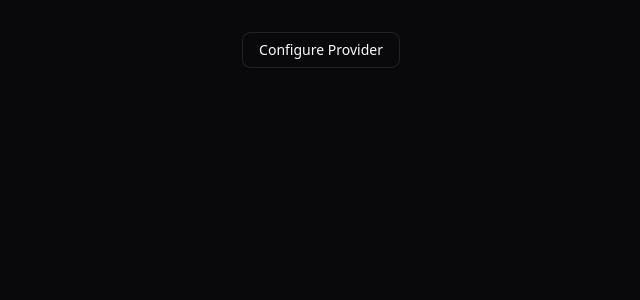
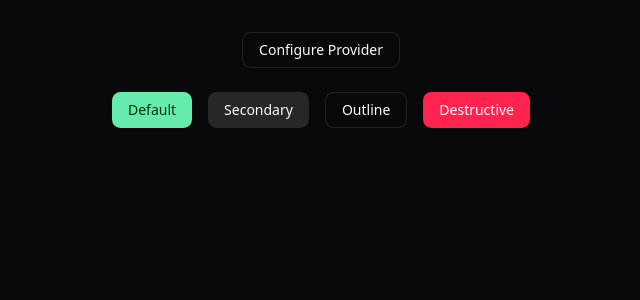
Before and after one commit to lichtlabs/serie-path, a Next.js app: page /component-previews in a window 1280 px wide. Shown: the top 300 px of the page, without its empty margins (319-959 px from the left). Built offline with nearby package versions, Linux system fonts and the light colour scheme.

Commit message:
feat(component-previews): add button components to the preview page
fix(globals.css): update primary-foreground and destructive color variables
fix(ai-provider-settings): improve config handling in handleSave function

```diff
--- a/app/component-previews/page.tsx
+++ b/app/component-previews/page.tsx
@@ -1,10 +1,17 @@
 import AIProviderSettings from "@/components/ai-provider-settings"
+import { Button } from "@/components/ui/button"
 
 export default function ComponentPreviewPage() {
     return (
         <div className="p-8">
-            <div className="flex flex-col items-center justify-center">
+            <div className="flex flex-col items-center justify-center gap-6">
                 <AIProviderSettings />
+                <div className="flex flex-wrap justify-center gap-4">
+                    <Button>Default</Button>
+                    <Button variant="secondary">Secondary</Button>
+                    <Button variant="outline">Outline</Button>
+                    <Button variant="destructive">Destructive</Button>
+                </div>
             </div>
         </div>
     )
--- a/app/globals.css
+++ b/app/globals.css
@@ -52,14 +52,14 @@
     --popover: oklch(0.21 0.006 285.885);
     --popover-foreground: oklch(0.985 0 0);
     --primary: oklch(0.85 0.15 160);
-    --primary-foreground: oklch(0.393 0.095 152.535);
+    --primary-foreground: oklch(0.2685 0.095 152.535);
     --secondary: oklch(0.274 0.006 286.033);
     --secondary-foreground: oklch(0.985 0 0);
     --muted: oklch(0.274 0.006 286.033);
     --muted-foreground: oklch(0.705 0.015 286.067);
     --accent: oklch(0.274 0.006 286.033);
     --accent-foreground: oklch(0.985 0 0);
-    --destructive: oklch(0.704 0.191 22.216);
+    --destructive: oklch(64.33% 0.244 19.22);
     --border: oklch(1 0 0 / 10%);
     --input: oklch(1 0 0 / 15%);
     --ring: oklch(0.85 0.15 160);
@@ -71,7 +71,7 @@
     --sidebar: oklch(0.21 0.006 285.885);
     --sidebar-foreground: oklch(0.985 0 0);
     --sidebar-primary: oklch(0.85 0.15 160);
-    --sidebar-primary-foreground: oklch(0.393 0.095 152.535);
+    --sidebar-primary-foreground: oklch(0.2685 0.095 152.535);
     --sidebar-accent: oklch(0.274 0.006 286.033);
     --sidebar-accent-foreground: oklch(0.985 0 0);
     --sidebar-border: oklch(1 0 0 / 10%);
--- a/components/ai-provider-settings.tsx
+++ b/components/ai-provider-settings.tsx
@@ -57,11 +57,18 @@ export default function AIProviderSettings() {
     }
 
     function handleSave() {
+        const defaultConfig = (SUPPORTED_PROVIDERS as any)[
+            providerAtomValue?.provider ?? "Ollama"
+        ].config
+
         providerAtomSetValue((prev: any) => ({
             ...prev,
-            provider: prev.provider,
-            model: prev.model,
-            config: prev.config,
+            provider: prev?.provider,
+            model: prev?.model,
+            config: {
+                ...defaultConfig,
+                ...prev?.config,
+            },
         }))
     }
 
```
